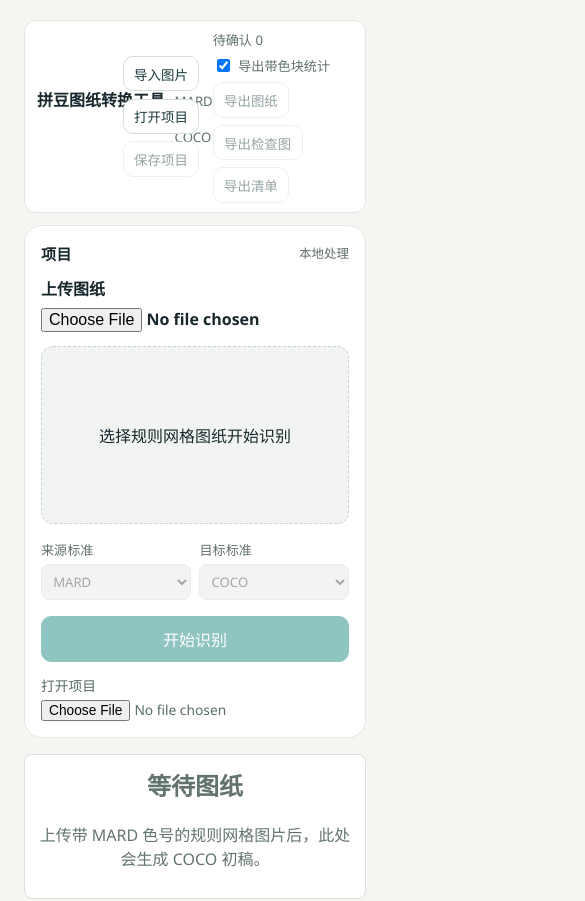
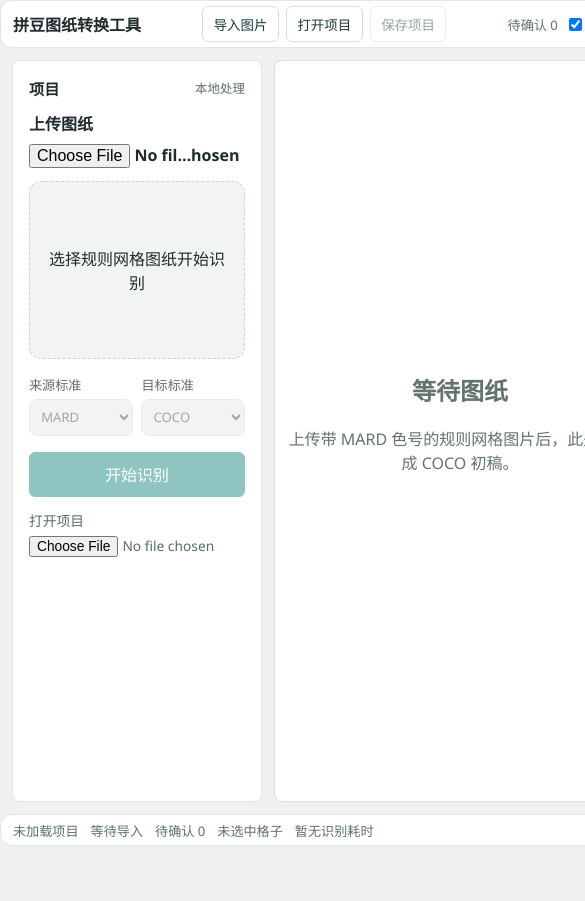
Before and after one commit to woleigedou116-ui/perler-beads-blueprint-exchange, a React (Vite) app in the folder apps/web/: page / in a window 390 px wide. Shown: the top 901 px of the page, 585 px wide, since content can reach past the window. After the commit the page ends 846 px from the top, so only its background shows below. Built offline with nearby package versions, Linux system fonts and the light colour scheme; no server answers.

Commit message:
style: polish desktop workbench layout

```diff
--- a/apps/web/src/features/workbench/PaletteReference.tsx
+++ b/apps/web/src/features/workbench/PaletteReference.tsx
@@ -63,7 +63,7 @@ export function PaletteReference({ paletteMappings, project }: PaletteReferenceP
   }, [mode, paletteMappings, usedCounts]);
 
   return (
-    <div className="palette-reference">
+    <div className="palette-reference desktop-palette-reference">
       <button className="palette-fab" type="button" onClick={() => setOpen((next) => !next)}>
         色号表
       </button>
--- a/apps/web/src/styles/app.css
+++ b/apps/web/src/styles/app.css
@@ -1,6 +1,6 @@
 :root {
-  background: #f5f5f1;
-  color: #18282c;
+  background: #eef1ef;
+  color: #1f2b2c;
   font-family: "Microsoft YaHei", "Segoe UI", sans-serif;
 }
 
@@ -22,10 +22,15 @@ textarea {
 button {
   background: #ffffff;
   border: 1px solid #d4ddd8;
-  border-radius: 10px;
+  border-radius: 6px;
   color: #19383a;
   cursor: pointer;
   padding: 0.62rem 0.9rem;
+}
+
+button,
+.command-file-button {
+  border-radius: 6px;
 }
 
 button:disabled {
@@ -34,24 +39,9 @@ button:disabled {
 }
 
 .app-shell {
-  min-height: 100vh;
-  padding: 1.25rem 1.5rem 1.5rem;
-}
-
-.app-header {
-  align-items: flex-end;
-  display: flex;
-  justify-content: space-between;
-  margin: 0 auto 1.25rem;
-  max-width: 1520px;
-}
-
-.eyebrow {
-  color: #087f78;
-  font-size: 0.78rem;
-  font-weight: 700;
-  letter-spacing: 0.18em;
-  margin: 0 0 0.35rem;
+  height: 100vh;
+  min-height: 720px;
+  padding: 0;
 }
 
 h1 {
@@ -65,22 +55,11 @@ p {
   margin-top: 0;
 }
 
-.local-note {
-  background: #e8f3ef;
-  border-radius: 22px;
-  color: #386560;
-  font-size: 0.9rem;
-  margin: 0 0 0.2rem;
-  padding: 0.65rem 1rem;
-}
-
 .desktop-workbench {
-  display: flex;
-  flex-direction: column;
-  gap: 0.75rem;
-  margin: 0 auto;
-  max-width: 1520px;
-  min-height: calc(100vh - 2.75rem);
+  display: grid;
+  grid-template-rows: 48px minmax(0, 1fr) 30px;
+  height: 100vh;
+  min-height: 720px;
 }
 
 .workbench-command-bar,
@@ -141,9 +120,10 @@ p {
 
 .workbench-body {
   display: grid;
-  gap: 1rem;
-  grid-template-columns: 265px minmax(430px, 1fr) 285px;
+  gap: 0.75rem;
+  grid-template-columns: 280px minmax(420px, 1fr) 320px;
   min-height: 0;
+  padding: 0.75rem;
 }
 
 .desktop-workbench.review-fullscreen {
@@ -171,7 +151,7 @@ p {
 .panel {
   background: #fff;
   border: 1px solid #e3e7e2;
-  border-radius: 18px;
+  border-radius: 8px;
   padding: 1rem;
 }
 
@@ -925,6 +905,12 @@ p {
   color: #fff;
 }
 
+.desktop-palette-reference .palette-fab {
+  border-radius: 6px;
+  bottom: 42px;
+  right: 1rem;
+}
+
 .palette-popover {
   background: #fff;
   border: 1px solid #dce6e1;
@@ -1017,12 +1003,18 @@ p {
     );
 }
 
-@media (max-width: 1080px) {
+@media (max-width: 1180px) {
   .workbench-body {
-    grid-template-columns: 1fr;
+    grid-template-columns: 250px minmax(360px, 1fr) 290px;
   }
 
-  .center-workspace {
-    min-height: 0;
+  .command-brand span {
+    display: none;
   }
 }
+
+@media (max-width: 1024px) {
+  .desktop-workbench {
+    min-width: 960px;
+  }
+}
```
Also changed, not shown: 2 other files (tests, documents, lock files or other folders).
